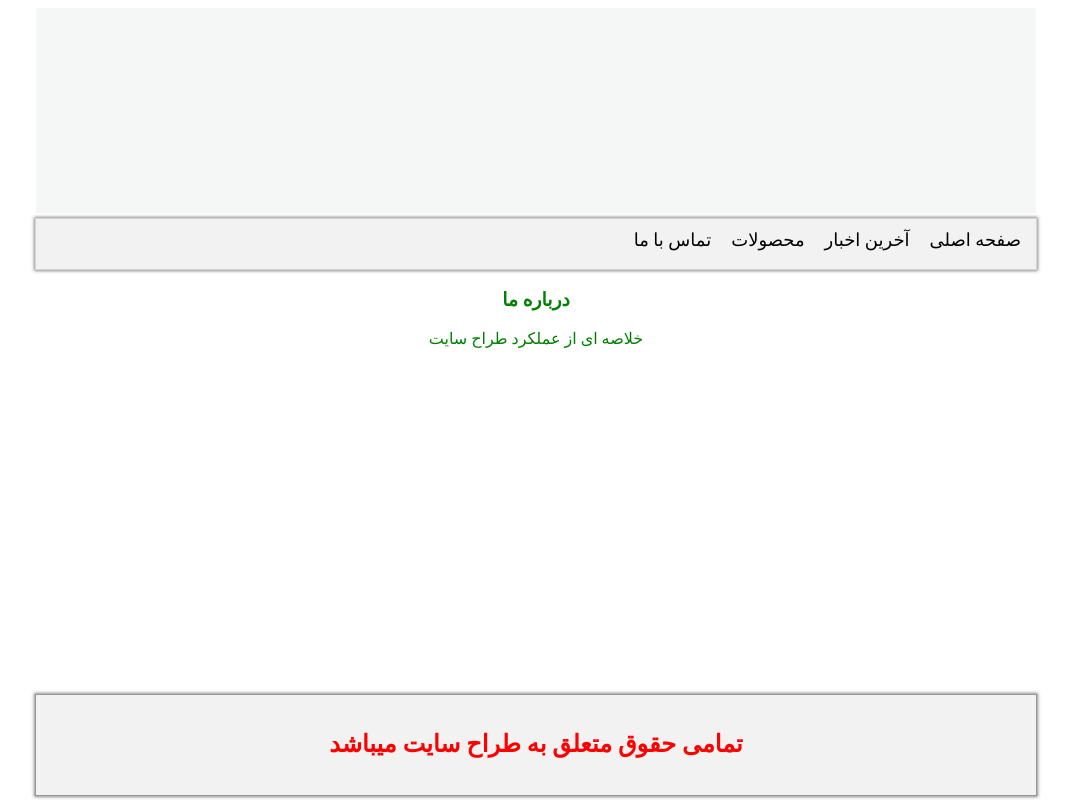
After one commit to HaleLorestani/tarahi-site, a PHP site: page /about.html in a window 1280 px wide. The commit adds this page. Shown: the whole page, without its empty margins (104-1175 px from the left). Run offline with PHP 8.4, Linux system fonts and the light colour scheme.

Commit message:
about , news

```diff
--- /dev/null
+++ b/about.html
@@ -0,0 +1,42 @@
+<!doctype html>
+<html>
+<head>
+<link rel = "stylesheet" type = " text/css" href = " style.css">
+<meta charset="utf-8">
+<title>about</title>
+</head>
+
+<body>
+
+
+	<div class = "banner"></div>
+
+	<div class = "menu">
+			<div class = "menu2">
+				<a href = "index.html">صفحه اصلی</a>
+				<a href = "news.html">آخرین اخبار</a>
+				<a href = "#">محصولات</a>
+				<a href = "about.html">تماس با ما</a>
+
+			</div>
+		</div>
+
+
+    <div class = "content">
+
+    	<div class="about">
+
+        	<h3> درباره ما </h3>
+            <p> خلاصه ای از عملکرد طراح سایت  </p>
+
+        </div>
+
+    </div>
+
+
+	<div class = "footer">
+			<h2>تمامی حقوق متعلق به طراح سایت میباشد</h2>
+	</div>
+
+</body>
+</html>
--- a/style.css
+++ b/style.css
@@ -1,5 +1,6 @@
 body {
 	font-family:b yekan;
+	direction:rtl;
 }
 .banner {
 	width:1000px;
@@ -16,16 +17,16 @@ body {
 	margin:0 auto;
 	margin-top:5px;
 	border:1px solid #d5d3d3;
-	box-shadow:0px 2px 5x #8c8c8c;
+	box-shadow:0px 0px 3px 1px #8c8c8c;
 }
 .menu a {
 	float:right;
-	font-size:18;
+	font-size:18px;
 	margin-left:20px;
 	text-decoration:none;
 	color:black;
 }
-.menu2 {margin-top:5px; margin-right:15px;}
+.menu2 {margin-top:10px; margin-right:15px;}
 
 .slider {
 	width:1000px;
@@ -73,8 +106,14 @@ body {
 	float:right;
 	margin-right:5px;
 	border:1px solid #969696;
-	box-shadow:0px 2px 5x #8c8c8c;
+	box-shadow:0px 0px 3px 1px #8c8c8c;
 }
+
+.about{
+	text-align:center;
+	color:green;
+}
+
 .footer {
 	width:1000px;
 	height:100px;
@@ -82,7 +121,7 @@ body {
 	margin:0 auto;
 	margin-top:5px;
 	border:1px solid #969696;
-	box-shadow:0px 2px 5x #8c8c8c;
+	box-shadow:0px 0px 3px 1px #8c8c8c;
 
 }
 .item {
```
Also changed, not shown: other parts of style.css (+35 -4 lines), index.html (+5 -4 lines), news.html (added, +69 -0 lines).
